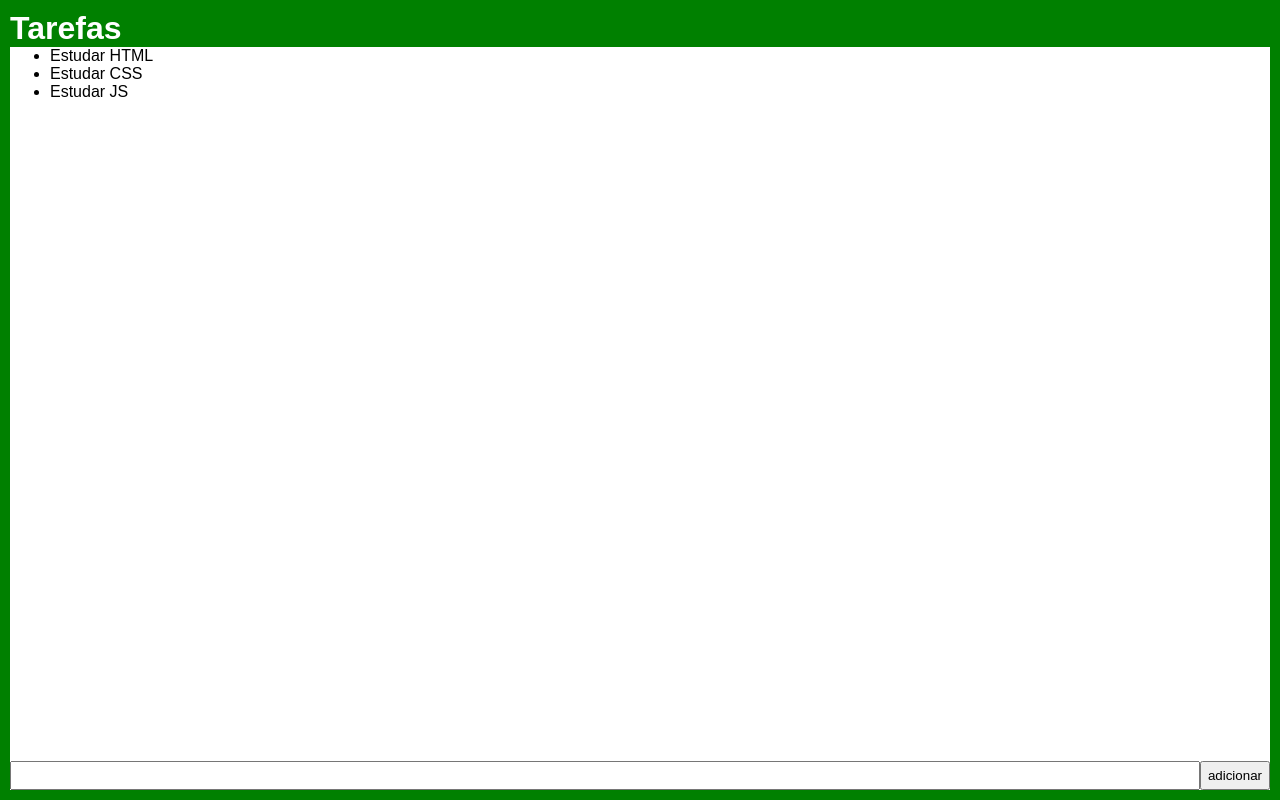
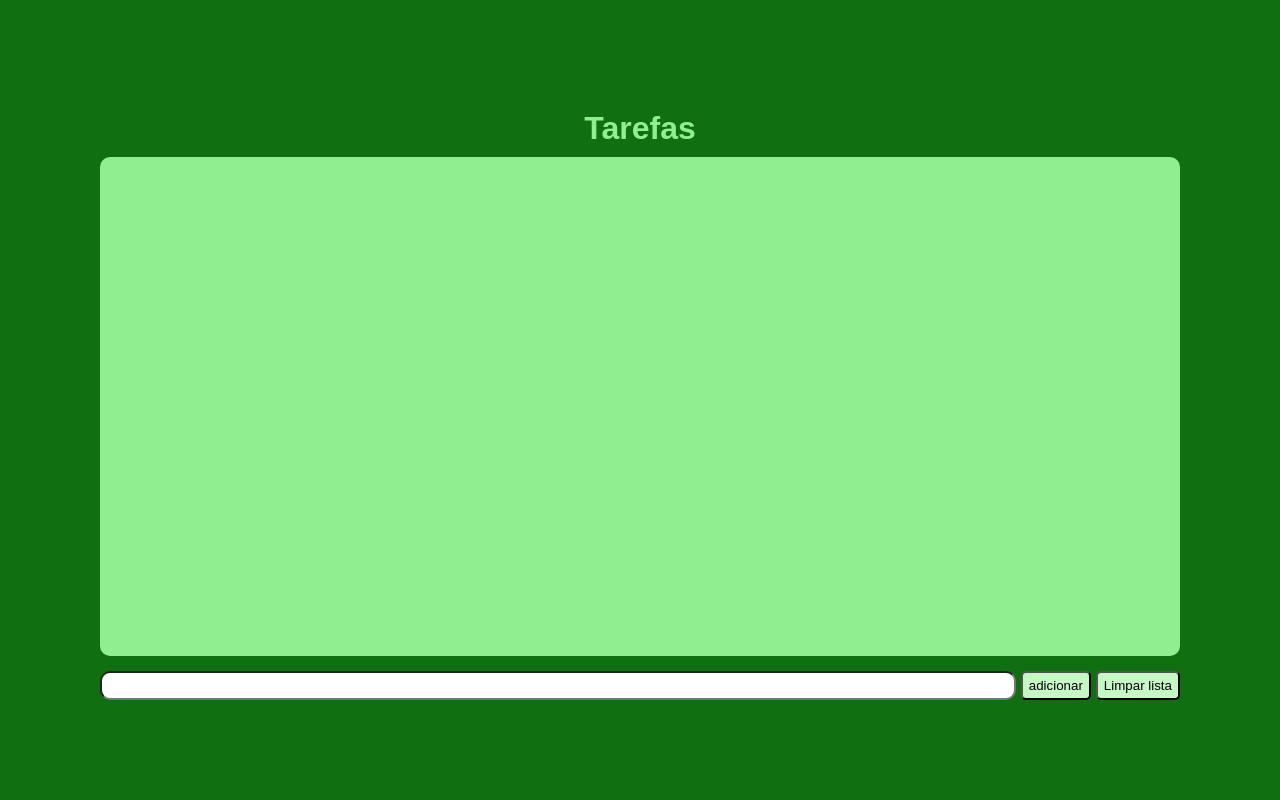
Before and after one commit to JoaoRostovcev/lista-de-tarefas, a plain HTML site: page index.html in a window 1280 px wide. Drawn offline with Linux system fonts and the light colour scheme.

Commit message:
Primeiro Comit

```diff
--- a/index.html
+++ b/index.html
@@ -10,31 +10,79 @@
             box-sizing: border-box;
             margin: 0;
         }
+
         body {
-            border: 10px solid green;
+            border: 100px solid rgb(16, 111, 16);
             min-height: 100vh;
-            font-family: Arial, Helvetica, sans-serif;
+            font-family: Arial, sans-serif;
             display: flex;
             flex-direction: column;
+            background: rgb(16, 111, 16);
+
         }
 
         header {
-            background: green;
-            color: white;
+            color: lightgreen;
+            text-align: center;
+            padding: 10px;
+
         }
 
 
         main {
             flex: auto;
+            background: lightgreen;
+            border-radius: 10px;
+            padding: 20px;
+        }
+
+        main li {
+            border-bottom: 1px solid green;
+            padding: 5px 0;
+        }
+
+        main ul {
+            padding: 0;
+            list-style: none;
         }
 
         footer {
             display: flex;
+            padding-top: 5px;
+            margin-top: 10px;
+
         }
 
         footer input {
             flex: auto;
             padding: 5px;
+            border-radius: 10px;
+        }
+
+        .adc{
+            border-radius: 5px 5px;
+            background: rgb(198, 248, 198);
+            margin-left: 5px;
+        }
+
+        .adc:hover {
+            background: rgb(160, 255, 160);
+            box-shadow: inset  1.5px 1.5px 1.5px rgb(41, 41, 41);
+            text-shadow: none;
+            transition: 0.5s;
+        }
+
+        .limp {
+            border-radius: 5px 5px;
+            background: rgb(198, 248, 198);
+            margin-left: 5px;
+        }
+
+        .limp:hover {
+            background: rgb(160, 255, 160);
+            box-shadow: inset  1.5px 1.5px 1.5px rgb(41, 41, 41);
+            text-shadow: none;
+            transition: 0.5s;
         }
     </style>
 </head>
@@ -48,20 +96,29 @@
     <footer>
     <input>
 
-        <button onclick="add()">adicionar</button>
+        <button class="adc" onclick="add()">adicionar</button>
+        <button class="limp" onclick="limpar()">Limpar lista</button>
     </footer>
     <script>
 
     // estado da aplicação
-    const tarefas = ['Estudar HTML', 'Estudar CSS', 'Estudar JS']
+    const tarefas = []
+    const input = document.querySelector("input")
 
     // alteradores de estado da aplicação
         function add() {
+
+            if(input.value==""){
+                alert("Escreva uma tarefa")
+            }
+            else{
             const input = document.querySelector("input")
-            const tarefa = input.value
-            tarefas.push(tarefa)
-            input.value = ""
-            render()
+                const tarefa = input.value
+                tarefas.push(tarefa)
+                input.value = ""
+                render()
+
+            }
 
         }
 
@@ -78,8 +135,16 @@
 
         }
 
+        function limpar() {
+                tarefas.length = 0;
+                render()
+        }
+
+
         // iniciar
         render()
+
+
     </script>
 
 
```
